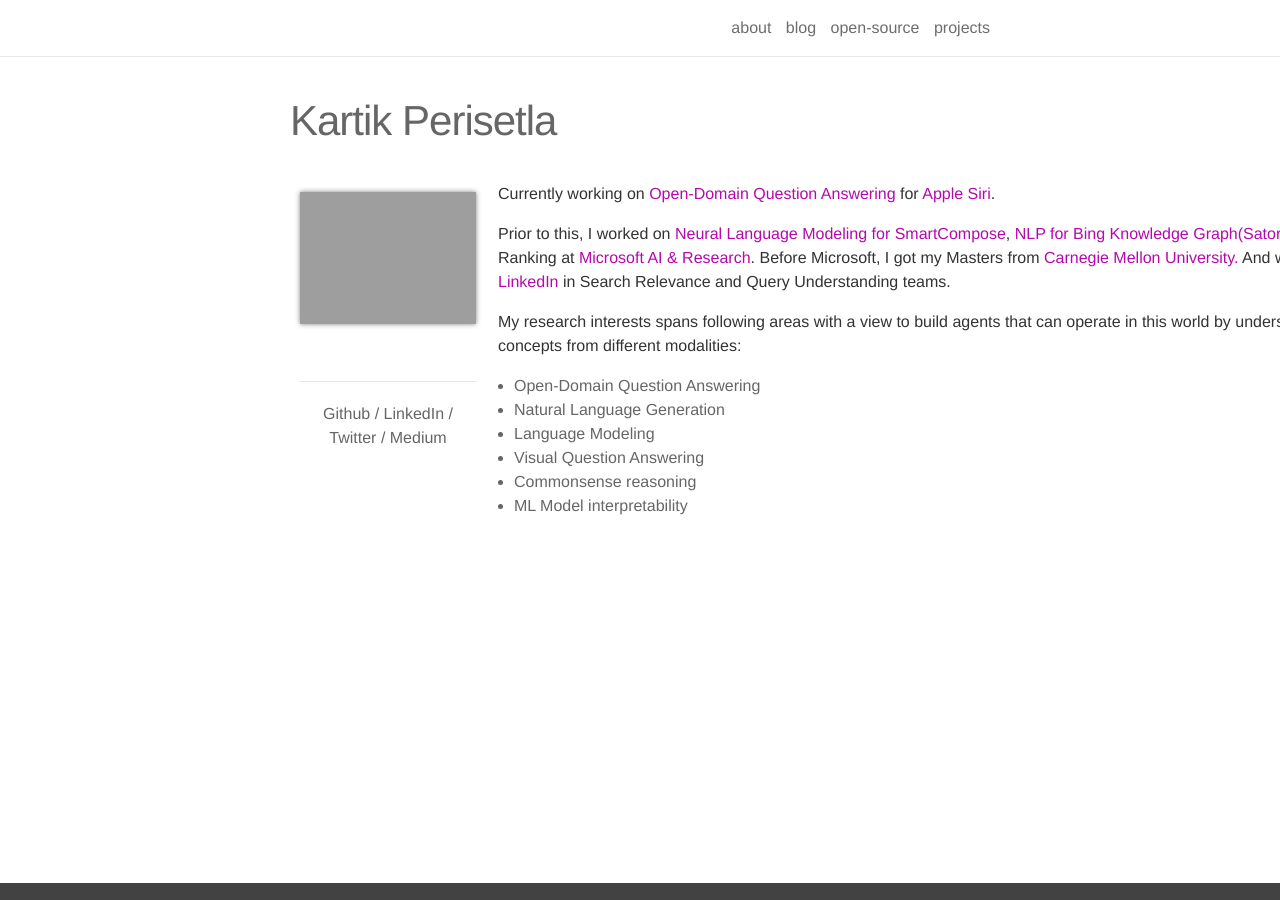
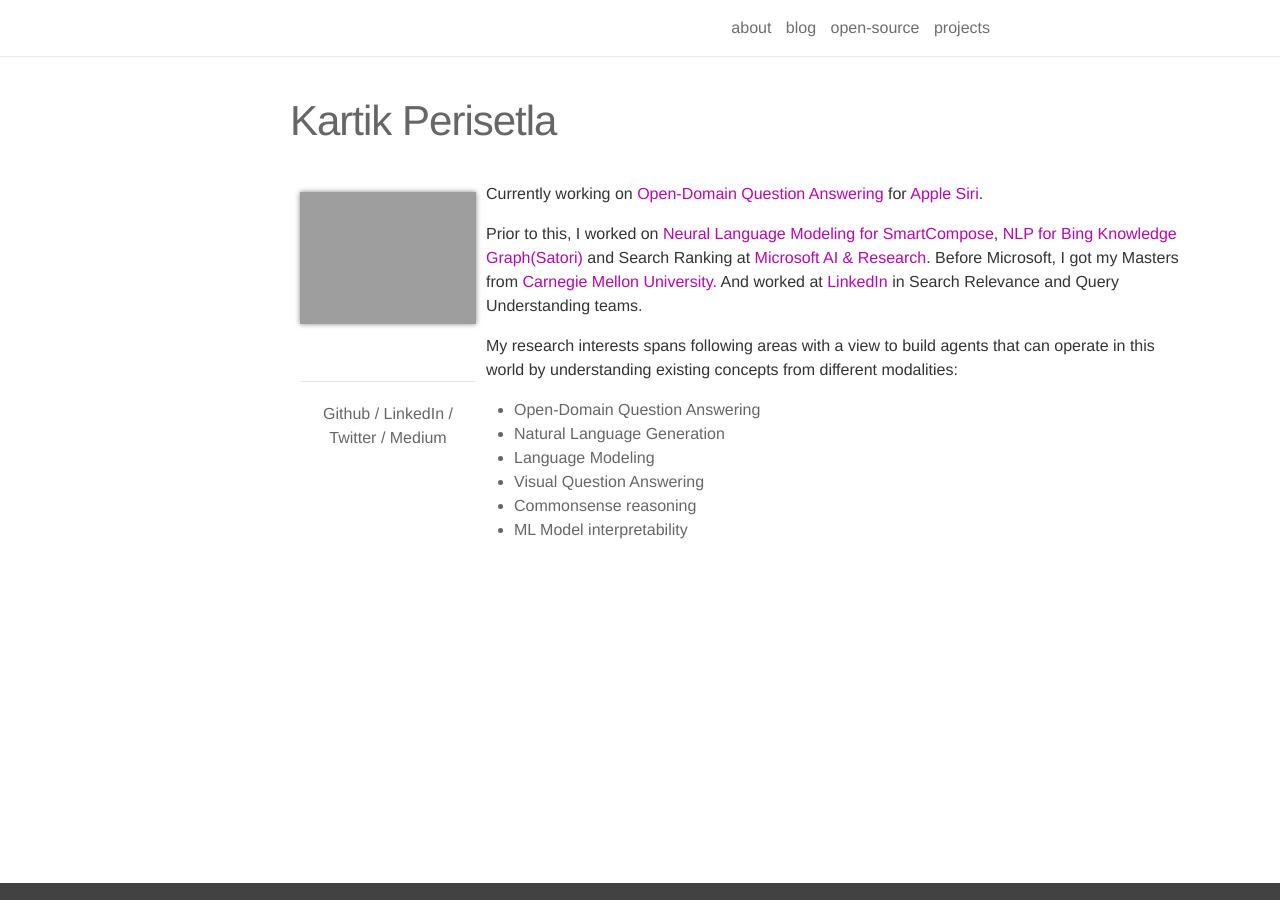
Before and after one commit to kartikperisetla/kartikperisetla.github.io, a Jekyll site: the page built from _pages/about.md, in a window 1280 px wide. Built offline with Jekyll 4.4.1, drawn with Linux system fonts in a browser that asks for light colours; nearby versions of some CDN libraries.

Commit message:
Update about.md

```diff
--- a/_pages/about.md
+++ b/_pages/about.md
@@ -8,13 +8,13 @@
   align: left
   image: prpic.jpeg
 ---
-<p align="left" style="padding-left:13rem">
+<p align="left">
 Currently working on <a href="https://en.wikipedia.org/wiki/Question_answering#Open_domain_question_answering">Open-Domain Question Answering</a> for <a href="https://www.apple.com/siri/" target="_blank">Apple Siri</a>.</p>
-<p style="padding-left:13rem">
+<p>
 Prior to this, I worked on <a href="https://www.theverge.com/2020/5/11/21254298/microsoft-outlook-web-text-predictions-gmail-smart-compose-feature" target="_blank">Neural Language Modeling for SmartCompose</a>, <a href="https://blogs.bing.com/search/2013/03/21/understand-your-world-with-bing" target="_blank">NLP for Bing Knowledge Graph(Satori)</a> and Search Ranking at <a href="http://microsoft.com" target="_blank">Microsoft AI & Research</a>. Before Microsoft, I got my Masters from <a href="http://cmu.edu/" target="_blank">Carnegie Mellon University.</a> And worked at <a href="https://linkedin.com" target="_blank">LinkedIn</a> in Search Relevance and Query Understanding teams.
 </p>
 
-<p align="left" style="padding-left:13rem">
+<p align="left">
 My research interests spans following areas with a view to build agents that can operate in this world by understanding existing concepts from different modalities:
 <ul style="padding-left: 14rem;">
 <li> Open-Domain Question Answering
```
